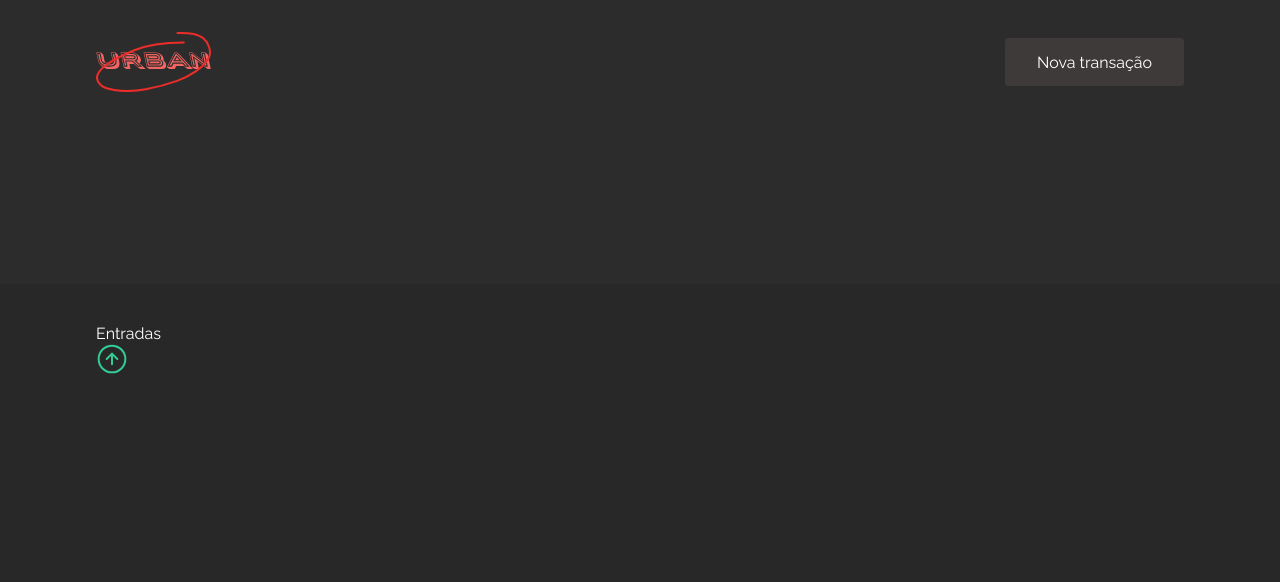
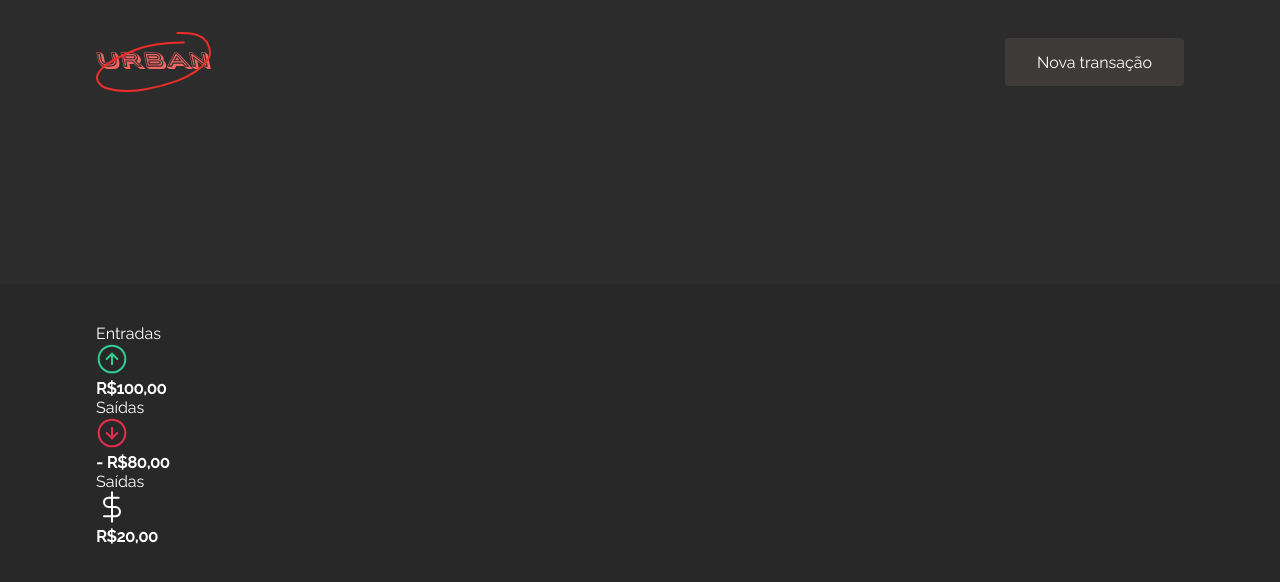
Before and after one commit to nataliaaraujo0/dt-urban, a React (Create React App) app in the folder dturban/: page / in a window 1280 px wide. Shown: the top 582 px of the page. Built offline with nearby package versions, Linux system fonts and the light colour scheme.

Commit message:
chore: header`s do component Summary finalizados

```diff
--- a/dturban/src/components/Summary/index.tsx
+++ b/dturban/src/components/Summary/index.tsx
@@ -1,4 +1,7 @@
-import EntradasImg from '../../assets/entradas.svg'
+import EntradasImg from '../../assets/entradas.svg';
+import SaidasImg from '../../assets/saidas.svg';
+import TotalImg from '../../assets/total.svg';
+
 import { Container } from "./style";
 
 export function Summary() {
@@ -9,6 +12,23 @@ export function Summary() {
                     <p>Entradas</p>
                     <img src={EntradasImg} alt="Entradas" />
                 </header>
+                <strong>R$100,00</strong>
+            </div>
+
+            <div>
+                <header>
+                    <p>Saídas</p>
+                    <img src={SaidasImg} alt="Saídas" />
+                </header>
+                <strong> - R$80,00</strong>
+            </div>
+
+            <div>
+                <header>
+                    <p>Saídas</p>
+                    <img src={TotalImg} alt="Total" />
+                </header>
+                <strong>R$20,00</strong>
             </div>
         </Container>
     );
```
